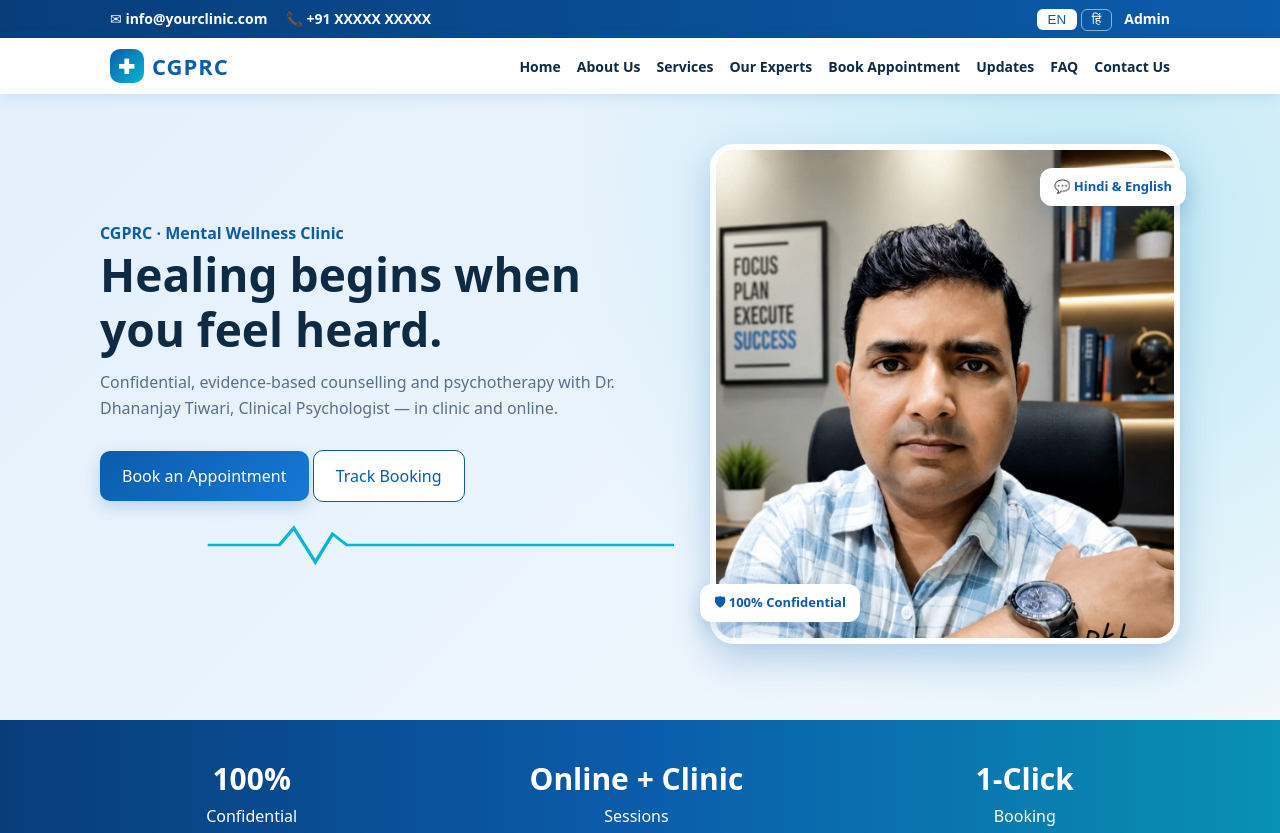
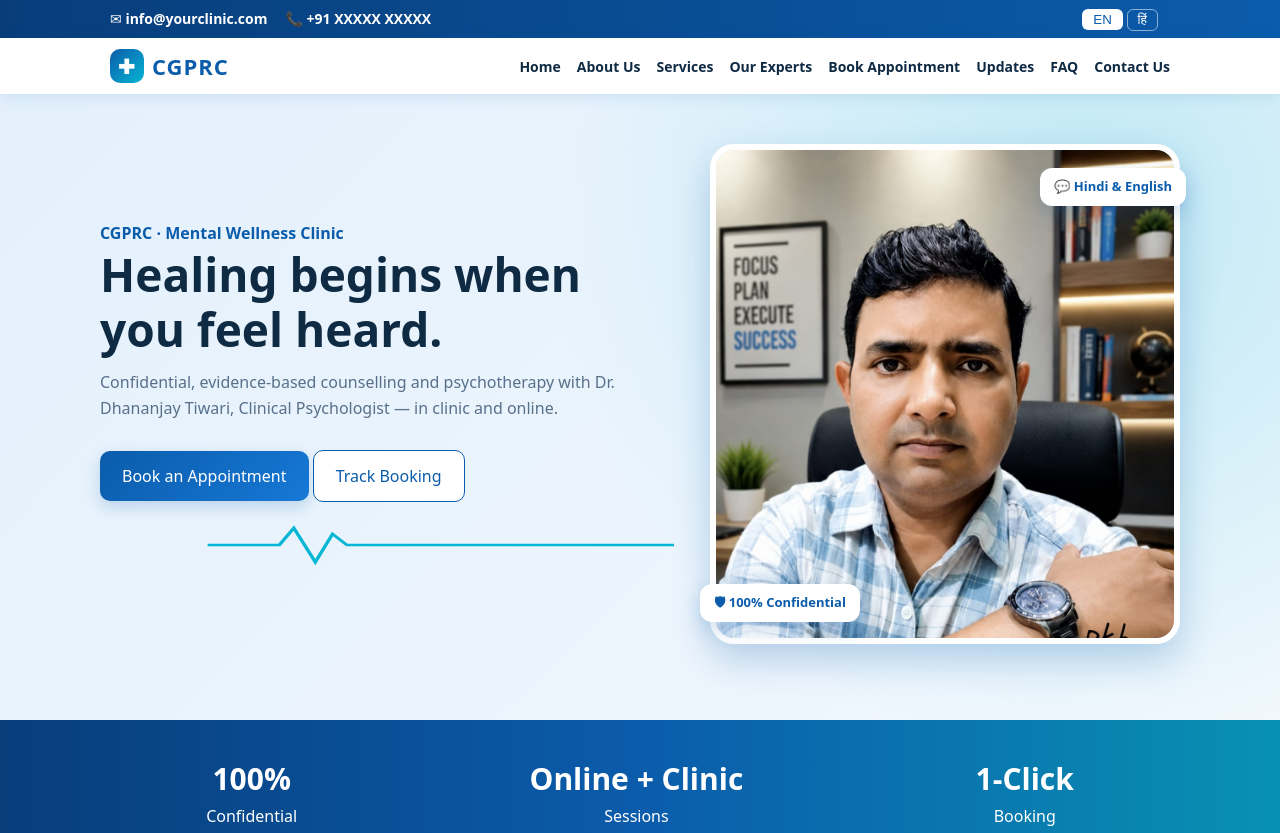
Before and after one commit to samara845/cgprc, a plain HTML site: page index.html in a window 1280 px wide. Shown: the top 833 px of the page. Drawn offline with Linux system fonts and the light colour scheme.

Commit message:
Add files via upload

```diff
--- a/index.html
+++ b/index.html
@@ -5,7 +5,7 @@
 </head>
 <body>
 <div class="top"><div class="w"><div><span>✉ <b id="tem"></b></span><span>📞 <b id="tph"></b></span></div>
-<div class="lg2"><button id="l_en">EN</button> <button id="l_hi">हिं</button><a class="adm" href="#admin" data-t="admin"></a></div></div></div>
+<div class="lg2"><button id="l_en">EN</button> <button id="l_hi">हिं</button><a class="adm" href="#admin" ></a></div></div></div>
 <header><nav><a class="logo" href="#home"><i>✚</i>CGPRC</a><button id="mb" aria-label="menu">☰</button>
 <ul id="nv"><li><a href="#home" data-t="n_home"></a></li><li><a href="#about" data-t="n_about"></a></li><li><a href="#services" data-t="n_serv"></a></li><li><a href="#experts" data-t="n_exp"></a></li><li><a href="#book" data-t="n_book"></a></li><li><a href="#updates" data-t="n_upd"></a></li><li><a href="#faq" data-t="n_faq"></a></li><li><a href="#contact" data-t="n_con"></a></li></ul></nav></header>
 
@@ -74,7 +74,7 @@
 <details><summary data-t="q5"></summary><p style="margin-top:8px" data-t="a5"></p></details></div></section>
 
 <section id="contact"><div class="w"><h2 data-t="c_t"></h2><p class="sub"></p><div class="cards" id="ct"></div></div></section>
-<footer>© <span id="yr"></span> CGPRC. <span data-t="ft"></span> · <a href="#admin">Admin</a></footer>
+<footer><a href="#admin">©</a> <span id="yr"></span> CGPRC. <span data-t="ft"></span> · </footer>
 
 <section id="admin" class="hide"><div class="w">
 <div id="lg" style="max-width:340px;margin:auto"><h2>Admin Login</h2><label>Password</label><input id="ap" type="password"><p style="margin-top:12px"><button class="btn" id="lb">Login</button></p><p id="le" class="er"></p></div>
```
